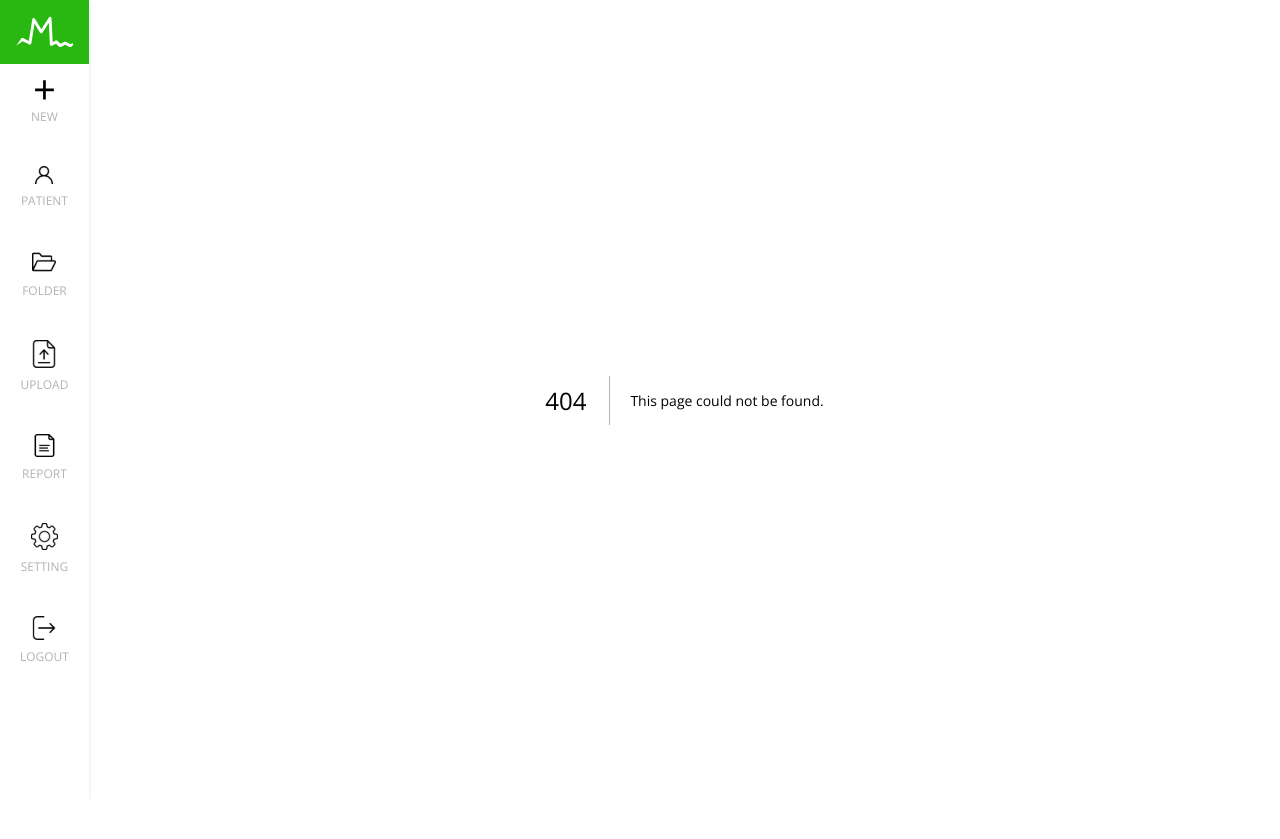
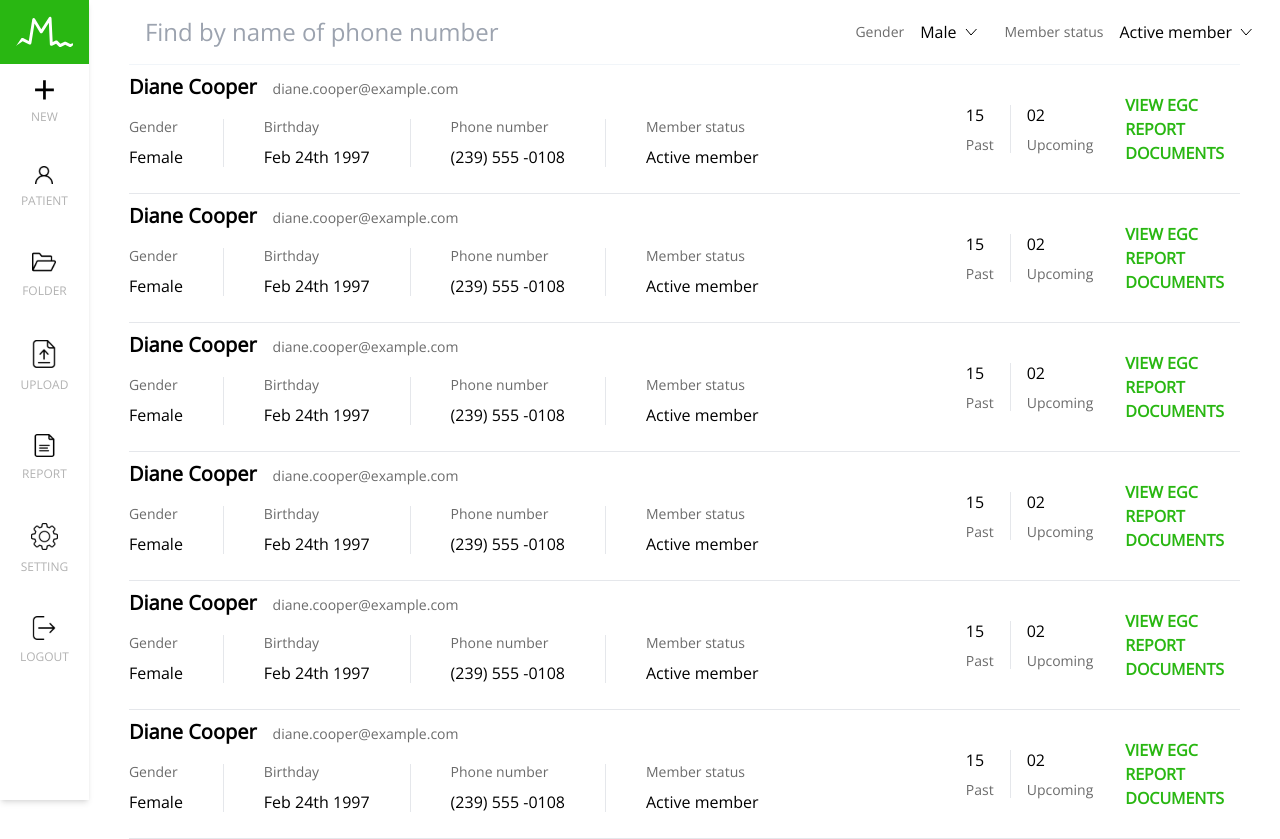
Before and after one commit to IsiteYves/simple-ts-next-templates, a Next.js app: page /folder in a window 1280 px wide. Before the commit this address had no page. Before the commit the page ends 800 px from the top, so only its background shows below. Built offline with nearby package versions, Linux system fonts and the light colour scheme; a web font is replaced by a local one.

Commit message:
folder page

```diff
--- /dev/null
+++ b/pages/folder/index.tsx
@@ -0,0 +1,81 @@
+import { FC } from 'react'
+import { aptOptions, patientDocuments, userMeta } from '../../data/data'
+
+
+
+const Patient: FC = () => {
+    const c = [1,2,3,4,5,6]
+    return (
+        <div className='flex flex-col  w-full'>
+            <div className='w-full border-b border-slate-100 flex items-center'>
+                <input type="text" name="" placeholder='Find by name of phone number' className='text-2xl p-4 outline-none w-full' id="" />
+                <div className='flex gap-10'>
+
+                    <div className="flex items-center gap-4">
+                        <span className='text-sm text-lt-gy'>Gender</span>
+                        <button className='flex items-center gap-2'>
+                            <span>Male</span>
+                            <img src="/icons/ddown.svg" alt="" />
+                        </button>
+                    </div>
+                    <div className="flex items-center gap-4">
+                        <span className='text-sm text-lt-gy'>Member&nbsp;status</span>
+                        <button className='flex items-center gap-2'>
+                            <span>Active&nbsp;member</span>
+                            <img src="/icons/ddown.svg" alt="" />
+                        </button>
+                    </div>
+                </div>
+            </div>
+            <div className="map">
+                {  c.map((ct) => (
+                        <div className="flex  items-center justify-between border-b py-2">
+                            <div className='w-fit'>
+
+                                <div className="w-fit flex items-baseline gap-4">
+                                    <span className='font-bold text-xl'>Diane Cooper</span> <span className='text-sm text-lt-gy'>diane.cooper@example.com</span>
+                                </div>
+                                <div className='flex items-center gap-10'>
+                                    <div className='flex flex-col justify-start gap-2 py-4  w-fit'>
+                                        <span className='break-keep text-lt-gy text-sm'>Gender </span>
+                                        <span >Female</span>
+                                    </div>
+                                    <div className='w-[1px] h-12 border-l bg-gray-300' />
+                                    <div className='flex flex-col justify-start gap-2 py-4  w-fit'>
+                                        <span className='break-keep text-lt-gy text-sm'>Birthday </span>
+                                        <span >Feb 24th 1997</span>
+                                    </div>
+                                    <div className='w-[1px] h-12 border-l bg-gray-300' />
+                                    <div className='flex flex-col justify-start gap-2 py-4  w-fit'>
+                                        <span className='break-keep text-lt-gy text-sm'>Phone number </span>
+                                        <span >(239) 555 -0108</span>
+                                    </div>
+                                    <div className='w-[1px] h-12 border-l bg-gray-300' />
+                                    <div className='flex flex-col justify-start gap-2 py-4  w-fit'>
+                                        <span className='break-keep text-lt-gy text-sm'>Member status </span>
+                                        <span >Active member</span>
+                                    </div>
+                                </div>
+                            </div>
+                            <div className='flex items-center gap-4'>
+                                <div className='flex flex-col justify-start gap-2 py-4  w-fit'>
+                                    <span >15</span>
+                                    <span className='break-keep text-lt-gy text-sm'>Past </span>
+                                </div>
+                                <div className='w-[1px] h-12 border-l bg-gray-300' />
+                                <div className='flex flex-col justify-start gap-2 py-4  w-fit'>
+                                    <span >02</span>
+                                    <span className='break-keep text-lt-gy text-sm'>Upcoming </span>
+                                </div>
+                                <div className='px-4'>
+                                    <button className='uppercase text-left font-semibold text-green'>view egc  <br /> report <br /> documents</button>
+                                </div>
+                            </div>
+                        </div>
+                    ))}
+            </div>
+        </div>
+    )
+}
+
+export default Patient
--- a/tailwind.config.js
+++ b/tailwind.config.js
@@ -11,6 +11,7 @@ module.exports = {
       colors : {
         "nv-tt" : "#ECECEC",
         "lt-gy" : "#6B6B6B",
+        "green" : "#29B712"
       },
       fontFamily : {
         "source" : ['Source sans pro']
```
Also changed, not shown: public/icons/ddown.svg (added).
